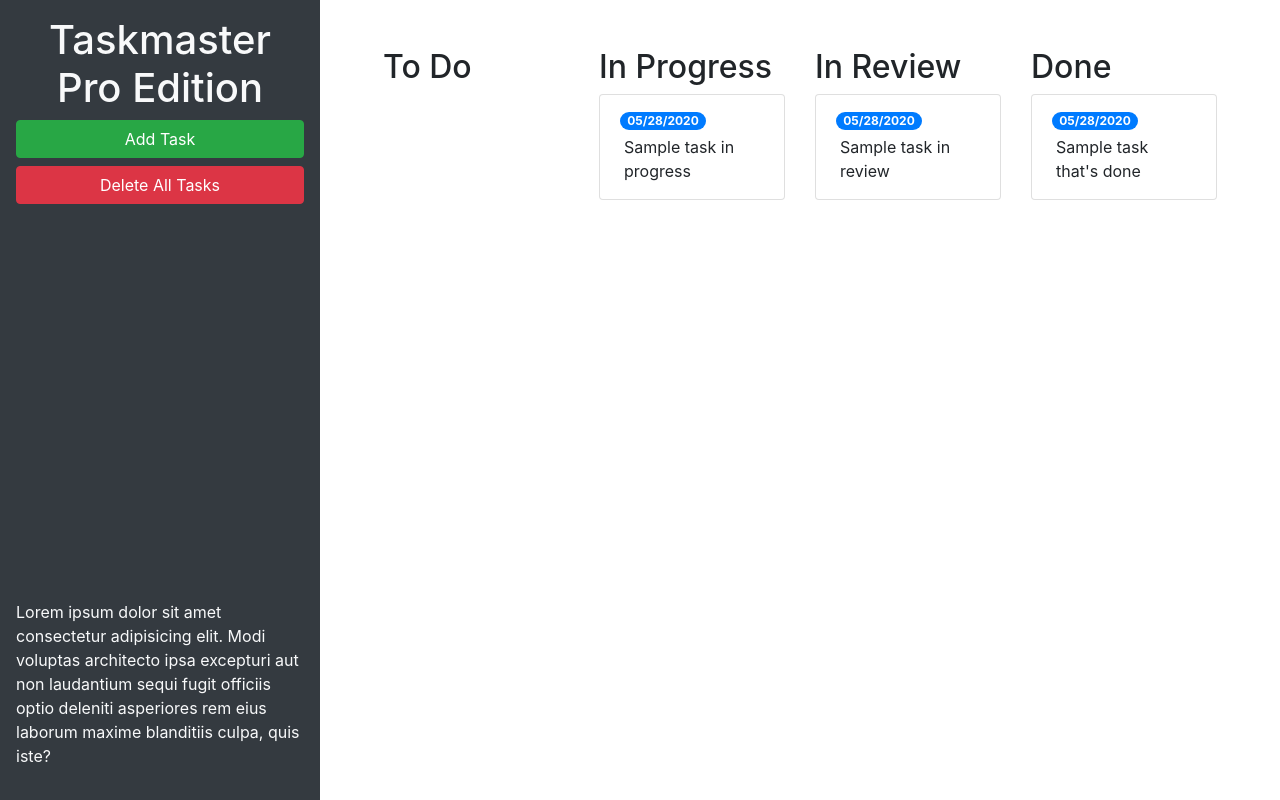
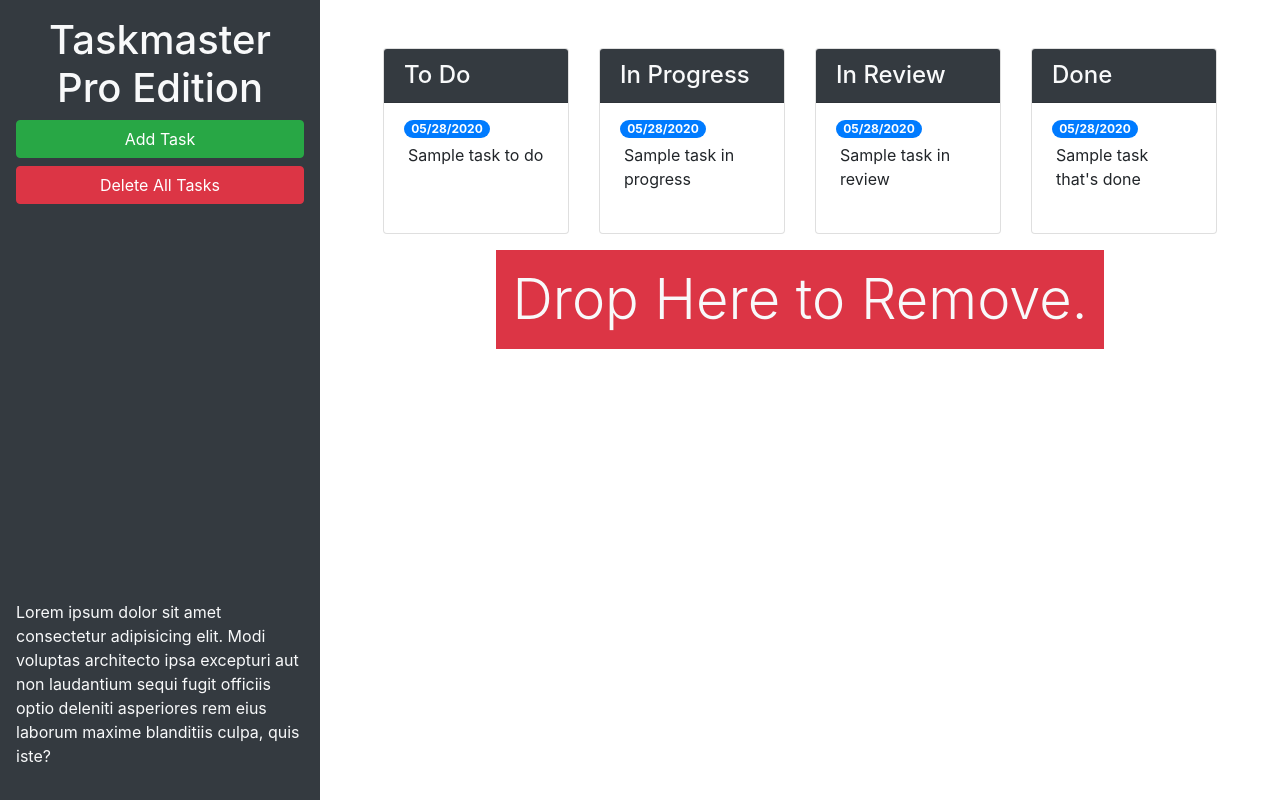
Before and after one commit to Alb-rod27/taskmaster-pro, a plain HTML site: page taskmaster-starter/index.html in a window 1280 px wide. Drawn offline with nearby package versions, Linux system fonts and the light colour scheme.

Commit message:
added cards

```diff
--- a/taskmaster-starter/assets/js/script.js
+++ b/taskmaster-starter/assets/js/script.js
@@ -90,7 +90,9 @@ $(".list-group").on("click", "p", function() {
     .trim();
 
   // replace p element with a new textarea
-  var textInput = $("<textarea>").addClass("form-control").val(text);
+  var textInput = $("<textarea>")
+  .addClass("form-control")
+  .val(text);
   $(this).replaceWith(textInput);
 
   // auto focus new element
--- a/taskmaster-starter/index.html
+++ b/taskmaster-starter/index.html
@@ -18,49 +18,66 @@
       <button id="create-task" class="btn btn-block btn-success" data-toggle="modal" data-target="#task-form-modal">Add
         Task</button>
       <button id="remove-tasks" class="btn btn-block btn-danger">Delete All Tasks</button>
-      <p class="mt-auto">Lorem ipsum dolor sit amet consectetur adipisicing elit. Modi voluptas architecto ipsa
+      <p class="mt-auto d-none d-lg-block">Lorem ipsum dolor sit amet consectetur adipisicing elit. Modi voluptas architecto ipsa
         excepturi aut non
         laudantium sequi fugit officiis optio deleniti asperiores rem eius laborum maxime blanditiis culpa, quis iste?
       </p>
     </header>
-    <main class="col-12 col-lg-9">
+    <main class="col-12 col-lg-9 d-flex flex-column">
       <div class="m-5 row justify-content-around">
 
         <!--todo start-->
         <div class="col-12 col-md-6 col-xl-3 mb-3">
-        <h2>To Do</h2>
-        <ul id="list-toDo" class="list-group"></ul>
+          <div class="card">
+            <h4 class="card-header bg-dark text-light">
+              To Do
+            </h4>
+              <ul id="list-toDo" class="list-group list-group-flush">
+                <li class="list-group-item">
+                  <span class="badge badge-primary badge-pill">05/28/2020</span>
+                  <p class="m-1">Sample task to do</p>
+                </li>
+              </ul>
+            </div>
         </div>
         <!--todo end-->
 
         <!--in progress start-->
         <div class="col-12 col-md-6 col-xl-3 mb-3">
-          <h2>In Progress</h2>
-          <ul id="list-inProgress" class="list-group">
+          <div class="card">
+            <h4 class="card-header bg-dark text-light">
+               In Progress</h4>
+          <ul id="list-inProgress" class="list-group list-group-flush">
             <li class="list-group-item">
               <span class="badge badge-primary badge-pill">05/28/2020</span>
               <p class="m-1">Sample task in progress</p>
             </li>
           </ul>
         </div>
+        </div>
         <!-- in progress end -->
 
         <!-- in review start -->
   <div class="col-12 col-md-6 col-xl-3 mb-3">
-    <h2>In Review</h2>
-    <ul id="list-inReview" class="list-group">
+    <div class="card">
+      <h4 class="card-header bg-dark text-light">
+        In Review</h4>
+      <ul id="list-inReview" class="list-group list-group-flush">
         <li class="list-group-item">
           <span class="badge badge-primary badge-pill">05/28/2020</span>
           <p class="m-1">Sample task in review</p>
         </li>
       </ul>
     </div>
+  </div>
   <!-- in review end -->
 
   <!-- done start -->
   <div class="col-12 col-md-6 col-xl-3 mb-3">
-    <h2>Done</h2>
-    <ul id="list-done" class="list-group">
+    <div class="card">
+      <h4 class="card-header bg-dark text-light">
+        Done</h4>
+    <ul id="list-done" class="list-group list-group-flush">
       <li class="list-group-item">
         <span class="badge badge-primary badge-pill">05/28/2020</span>
         <p class="m-1">Sample task that's done</p>
@@ -68,8 +85,15 @@
         </ul>
         </div>
       </div>
+
+      <div id="trash">
+        <div class="w-100 bg-danger p-3 text-center text-light display-4">
+          Drop Here to Remove.
+        </div>
+      </div>
+
     </main>
-  </div>
+
 
   <!-- Modal -->
   <div class="modal fade" id="task-form-modal" tabindex="-1" role="dialog" aria-labelledby="task-form-modal"
```
Lines whose indentation alone changed are shown as unchanged.
